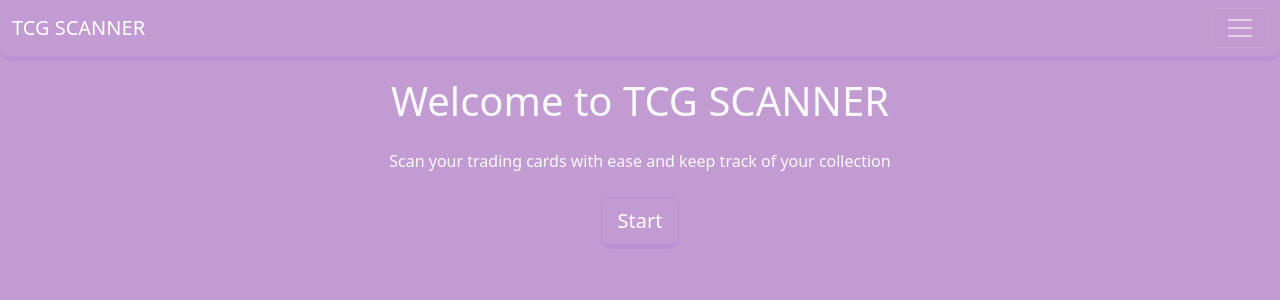
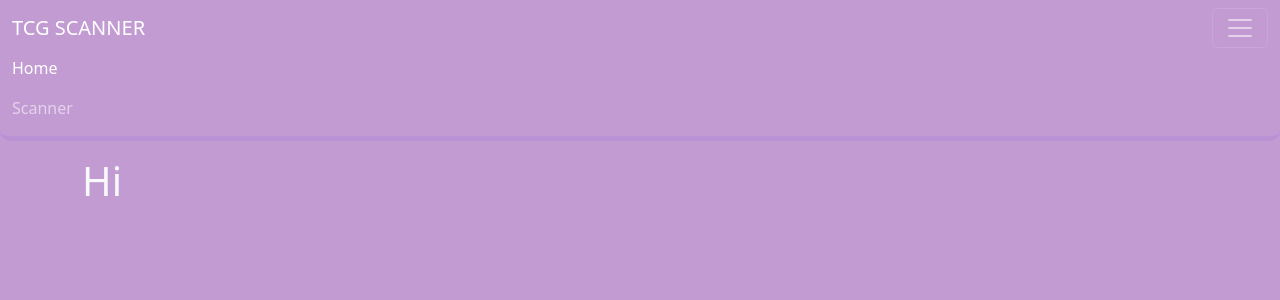
Before and after one commit to Nanyiko/tcg-demo, a Flask app: page / in a window 1280 px wide, after a click that opens the changed part. Shown: the top 300 px of the page. Run offline with Flask 3, Linux system fonts and the light colour scheme; some libraries are stand-ins or nearby versions.

Commit message:
Scanner.html

```diff
--- a/app.py
+++ b/app.py
@@ -6,5 +6,9 @@ app = Flask(__name__)
 def index():
     return render_template("index.html")
 
+@app.route("/scanner")
+def scanner():
+    return render_template("scanner.html")
+
 if __name__ == "__main__":
     app.run(debug=True, host="0.0.0.0")
--- a/templates/base.html
+++ b/templates/base.html
@@ -36,6 +36,8 @@
         <div class="collapse navbar-collapse" id="navbarNav">
           <ul class="navbar-nav ms-auto">
             <!-- insert navigation links here -->
+            <a href="{{ url_for('index') }}" class="nav-link active">Home</a>
+            <a href="{{ url_for('scanner') }}" class="nav-link">Scanner</a>
           </ul>
         </div>
       </div>
--- a/templates/index.html
+++ b/templates/index.html
@@ -1,25 +1,6 @@
 {% extends "base.html" %} {% block title %}Home{% endblock %} {% block content
 %}
 <div class="container pmx-auto">
-  <h1 class="mb-4" style="text-align: center">Welcome to TCG SCANNER</h1>
-  <p class="mb-4" style="text-align: center">
-    Scan your trading cards with ease and keep track of your collection
-  </p>
-  <button
-    type="button"
-    class="btn btn-primary btn-lg d-block mx-auto mb-4"
-    onclick="init()"
-  >
-    Start
-  </button>
-  <div style="text-align: center" id="webcam-container"></div>
-  <div style="text-align: center" id="class-container">
-    <h2 id="class-name"></h2>
-  </div>
-  <div style="text-align: center" id="label-container"></div>
+  <h1>Hi</h1>
 </div>
-<script src="https://cdn.jsdelivr.net/npm/@tensorflow/tfjs@latest/dist/tf.min.js"></script>
-<script src="https://cdn.jsdelivr.net/npm/@teachablemachine/image@latest/dist/teachablemachine-image.min.js"></script>
-
-<script src="/static/js/scanner.js"></script>
 {% endblock %}
```
Also changed, not shown: auth/auth.py (+25 -0 lines), templates/scanner.html (added, +27 -0 lines), TCGDB.db (added), models.py (added).
